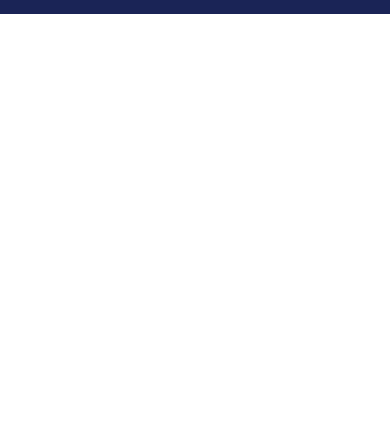
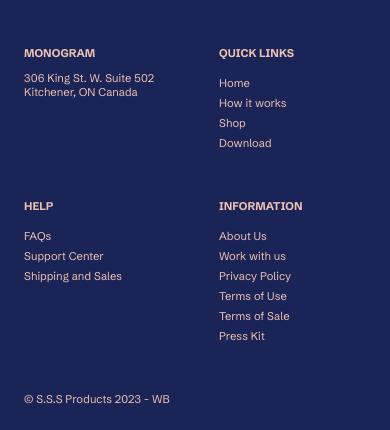
Before and after one commit to WadieBenabdouh/monogram-clone, a website built with Parcel: page src/index.html in a window 390 px wide. Shown: the part 5249-5679 px from the top of the page. Before the commit the page ends 5263 px from the top, so only its background shows below. Built offline with nearby package versions, Linux system fonts and the light colour scheme.

Commit message:
mobile > DONE GG

```diff
--- a/src/index.html
+++ b/src/index.html
@@ -398,6 +398,40 @@
                 </ul>
             </div>
         </div>
+
+        <nav class="footer-links">
+            <ul>
+                <h6>MONOGRAM</h6>
+                <p>306 King St. W. Suite 502 Kitchener, ON Canada</p>
+            </ul>
+            <!--  -->
+            <ul>
+                <h6>QUICK LINKS</h6>
+                <li><a href="#">Home</a></li>
+                <li><a href="#">How it works</a></li>
+                <li><a href="#">Shop</a></li>
+                <li><a href="#">Download</a></li>
+            </ul>
+            <!--  -->
+            <ul>
+                <h6>HELP</h6>
+                <li><a href="#">FAQs</a></li>
+                <li><a href="#">Support Center</a></li>
+                <li><a href="#">Shipping and Sales</a></li>
+            </ul>
+            <!--  -->
+            <ul>
+                <h6>INFORMATION</h6>
+                <li><a href="#">About Us</a></li>
+                <li><a href="#">Work with us</a></li>
+                <li><a href="#">Privacy Policy</a></li>
+                <li><a href="#">Terms of Use</a></li>
+                <li><a href="#">Terms of Sale</a></li>
+                <li><a href="#">Press Kit</a></li>
+            </ul>
+            <!--  -->
+            <p>© S.S.S Products 2023 - WB</p>
+        </nav>
     </footer>
 
     <script src="main.js"></script>
--- a/src/scss/main.scss
+++ b/src/scss/main.scss
@@ -401,9 +401,12 @@ summary {
 
 //----FOOTER----//
 footer {
+    display: flex;
+    flex-direction: column;
+    gap: 3.5em;
     padding: 1.5em;
     background-color: $dark-blue;
-    color: #fff; //dev
+    color: $soft-pink;
 
     .newsletter-wrapper {
         display: flex;
@@ -459,6 +462,7 @@ footer {
                 gap: 1em;
 
                 li {
+                    display: flex;
 
                     a {
                         font-size: 0.8rem;
@@ -472,4 +476,34 @@ footer {
             }
         }
     }
+
+    .footer-links {
+        display: grid;
+        grid-template-columns: 1fr 1fr;
+        gap: 3em;
+
+        h6,
+        p {
+            font-size: 0.7rem;
+        }
+
+        ul {
+
+            h6 {
+                margin-bottom: 1em;
+            }
+
+            li {
+
+                a {
+                    color: $soft-pink;
+                    font-size: 0.7rem;
+
+                    &:hover {
+                        text-decoration: underline;
+                    }
+                }
+            }
+        }
+    }
 }
```
Also changed, not shown: dist/index.html, 3 other files.
